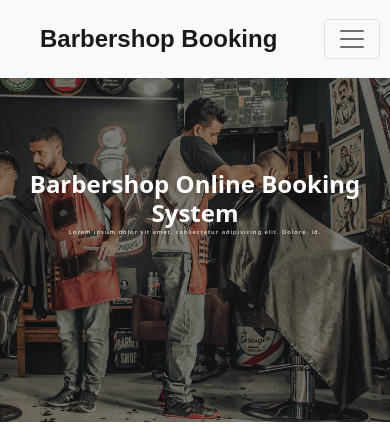
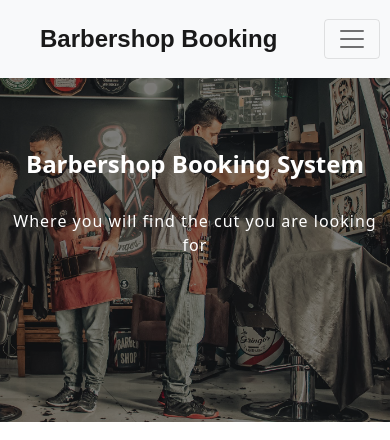
Before and after one commit to BuddyLich/django_practices, a Django app: page / in a window 390 px wide. Shown: the top 440 px of the page. Run offline with Django 3.2, Linux system fonts and the light colour scheme; some libraries are stand-ins or nearby versions; some web fonts are replaced.

Commit message:
improve the styling of home page slogan
change the slogan and heading in home page, including their styling.

Also removed some unnecessary comments on home page and about page html

```diff
--- a/barber_shop_booking_system/static/booking/css/main.css
+++ b/barber_shop_booking_system/static/booking/css/main.css
@@ -95,6 +95,11 @@
   max-width: 1200px;
   margin: 0 auto;
   margin-bottom: 100px;
+}
+
+.hero .container p {
+  margin-top: 50px;
+  font-size: 1.7rem;
 }
 
 .footer {
@@ -244,4 +249,10 @@
   .copyright-second p {
     margin: 2px 2px;
   }
+
+  .hero .container p {
+    margin-top: 30px;
+    font-size: 1rem;
+  }
+
 }
--- a/barber_shop_booking_system/templates/booking/about.html
+++ b/barber_shop_booking_system/templates/booking/about.html
@@ -36,9 +36,4 @@
         </div>
     </div>
 </div>
-
-<!--<footer class="footer">-->
-<!--    <p>Lorem ipsum dolor sit amet, consectetur adipisicing elit. At consequuntur cumque deleniti doloremque error maiores possimus ut vero voluptatem, voluptatibus.</p>-->
-<!--    <p>Lorem ipsum dolor sit amet, consectetur adipisicing elit. Deserunt, quibusdam?</p>-->
-<!--</footer>-->
 {% endblock %}
--- a/barber_shop_booking_system/templates/booking/home.html
+++ b/barber_shop_booking_system/templates/booking/home.html
@@ -2,8 +2,8 @@
 {% block content %}
     <div class="hero">
         <div class="container">
-            <h1>Barbershop Online Booking System</h1>
-            <p>Lorem ipsum dolor sit amet, consectetur adipisicing elit. Dolore, id.</p>
+            <h1>Barbershop Booking System</h1>
+            <p>Where you will find the cut you are looking for</p>
         </div>
     </div>
 
@@ -16,9 +16,4 @@
         <h2>Description Two</h2>
         <p>Lorem ipsum dolor sit amet, consectetur adipisicing elit. A animi aperiam cupiditate eos error est libero maxime neque quibusdam similique. Aut, exercitationem, tempore? Ad consectetur dolore eaque enim fugiat maiores nobis quam qui, similique soluta? Accusamus adipisci alias animi, architecto corporis dignissimos eligendi eum labore molestias numquam obcaecati pariatur possimus praesentium qui sed tempora ullam! Consequatur culpa dolore doloribus eius exercitationem illo, minima molestiae officia omnis quos sunt voluptas voluptate.</p>
     </section>
-
-<!--    <footer class="footer">-->
-<!--        <p>Lorem ipsum dolor sit amet, consectetur adipisicing elit. At consequuntur cumque deleniti doloremque error maiores possimus ut vero voluptatem, voluptatibus.</p>-->
-<!--        <p>Lorem ipsum dolor sit amet, consectetur adipisicing elit. Deserunt, quibusdam?</p>-->
-<!--    </footer>-->
 {% endblock %}
```
